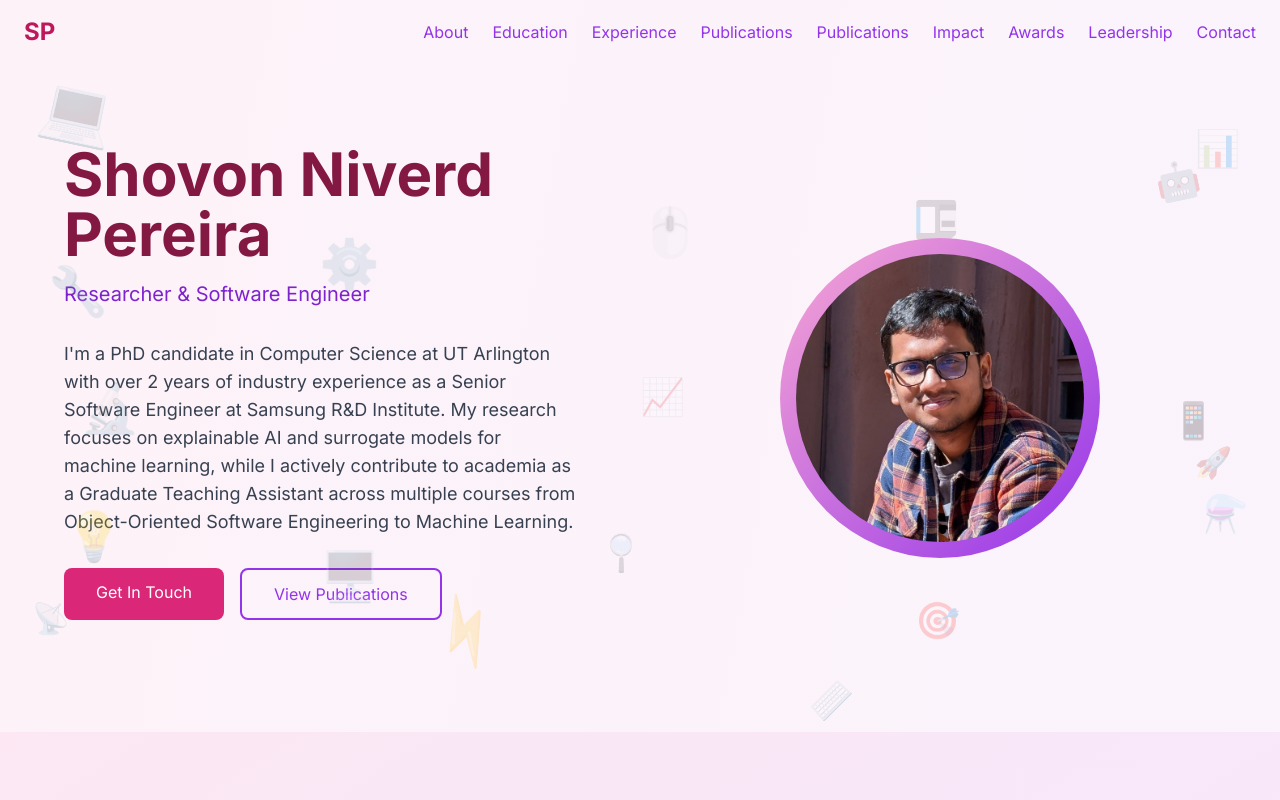
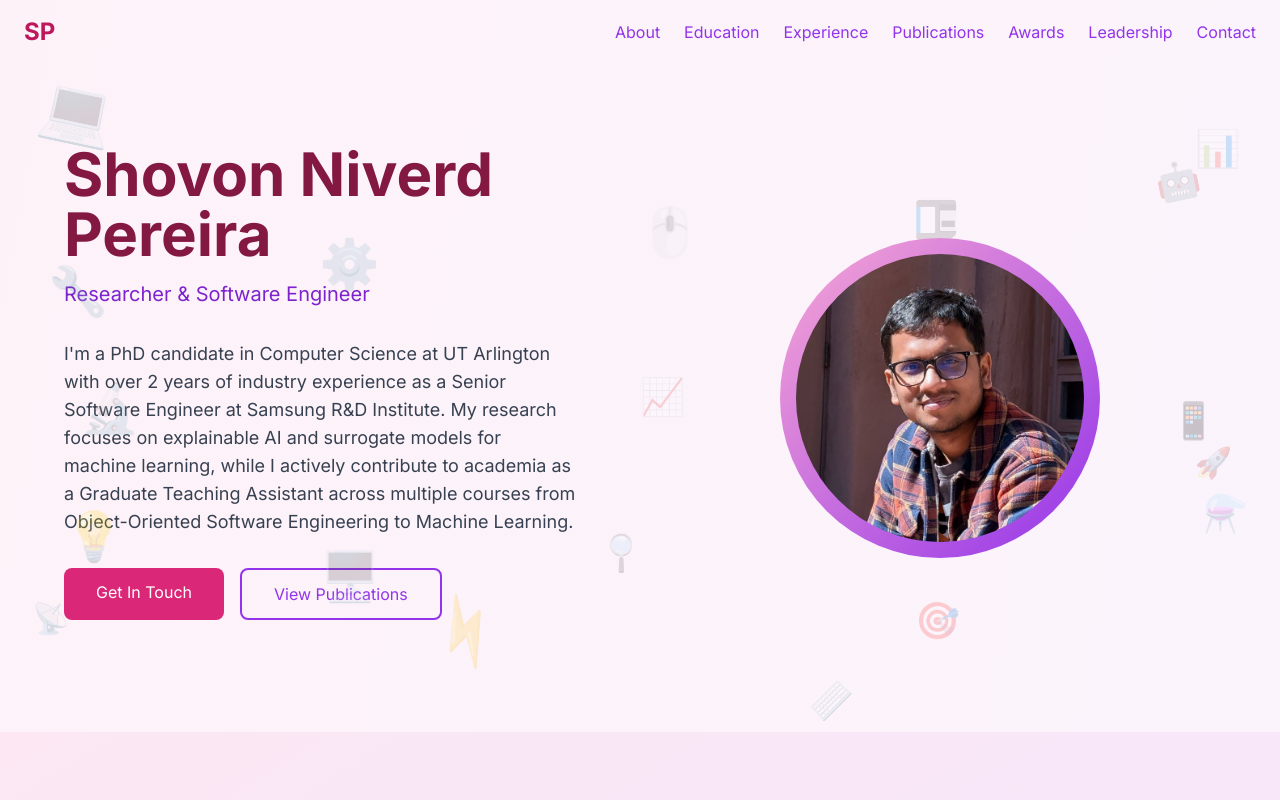
Before and after one commit to PereiraMavs/my-site, a Next.js app: page / in a window 1280 px wide. Shown: the top 800 px of the page. Built offline with nearby package versions, Linux system fonts and the light colour scheme; no server answers.

Commit message:
duplicate tab fixed

```diff
--- a/src/app/page.tsx
+++ b/src/app/page.tsx
@@ -42,8 +42,6 @@ export default function HomePage() {
           <a href="#education" className="text-purple-600 hover:text-pink-600 transition-colors">Education</a>
           <a href="#experience" className="text-purple-600 hover:text-pink-600 transition-colors">Experience</a>
           <a href="#publications" className="text-purple-600 hover:text-pink-600 transition-colors">Publications</a>
-          <a href="#publications" className="text-purple-600 hover:text-pink-600 transition-colors">Publications</a>
-          <a href="#metrics" className="text-purple-600 hover:text-pink-600 transition-colors">Impact</a>
           <a href="#awards" className="text-purple-600 hover:text-pink-600 transition-colors">Awards</a>
           <a href="#leadership" className="text-purple-600 hover:text-pink-600 transition-colors">Leadership</a>
           <a href="#contact" className="text-purple-600 hover:text-pink-600 transition-colors">Contact</a>
```
